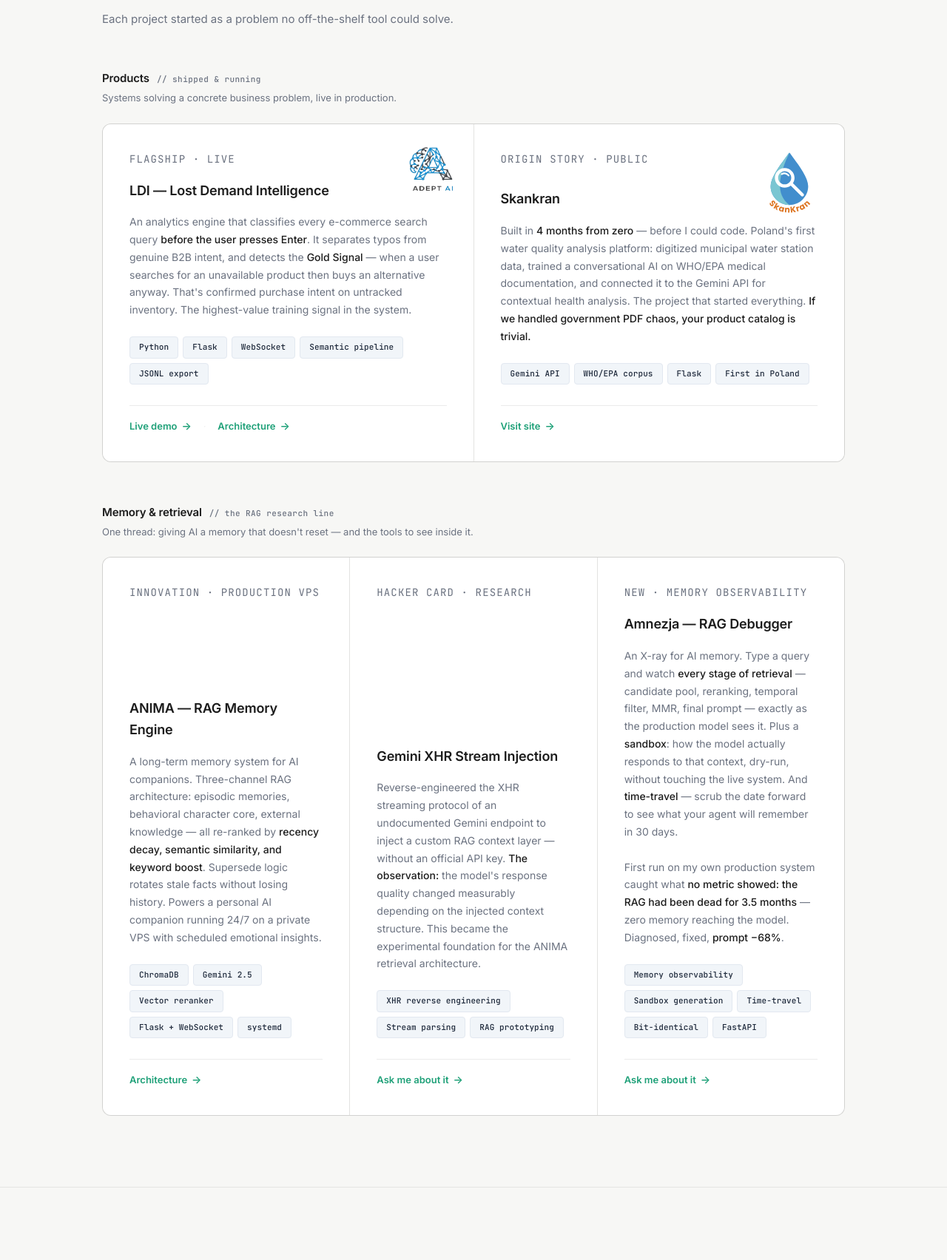
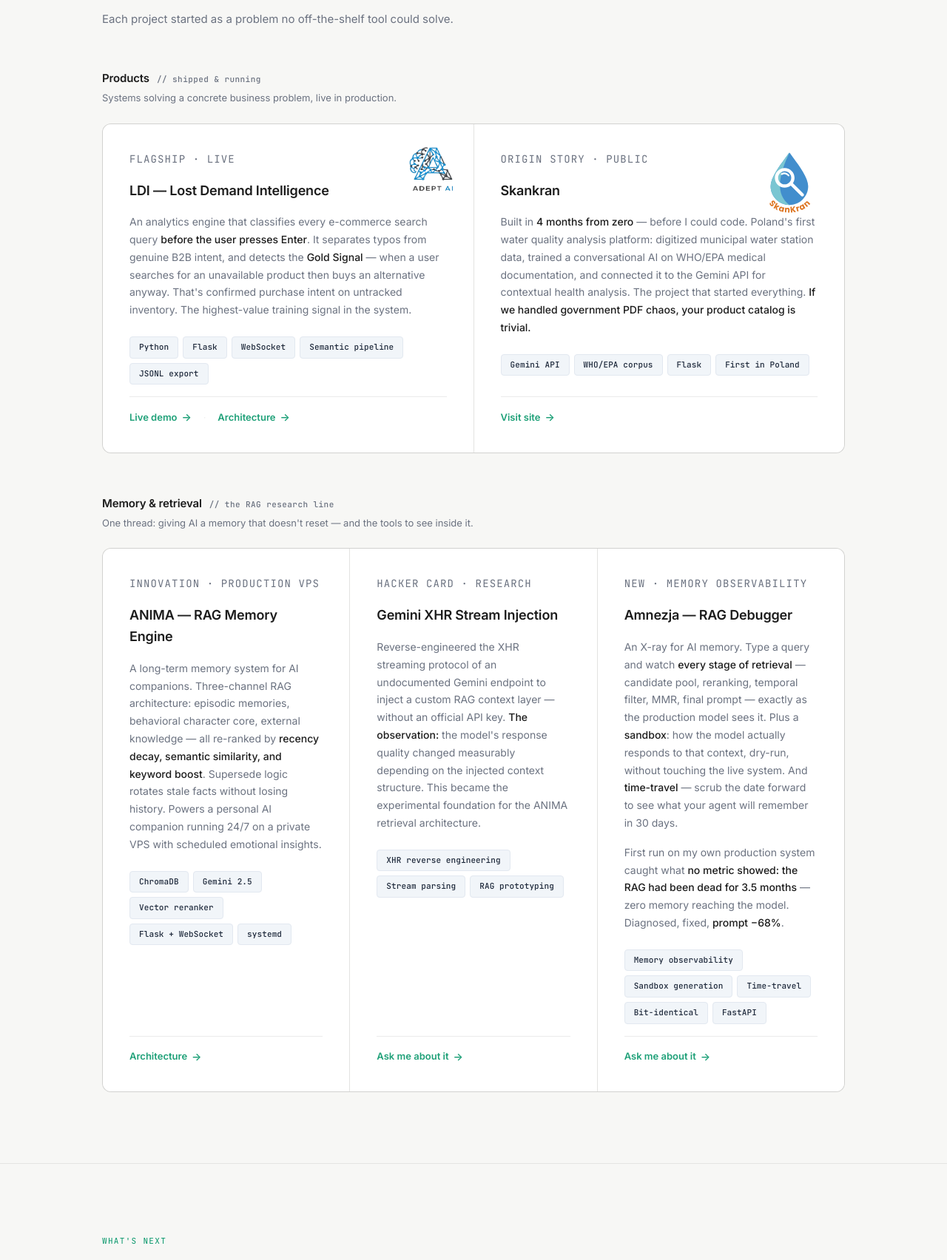
Before and after one commit to lukiikebukuro/forteca_finalna, a Flask app: page / in a window 1280 px wide. Shown: the part 985-2689 px from the top of the page at 74% size. Run offline with Flask 3, Linux system fonts and the light colour scheme; parts of the project's set-up code (start-up, migrations or seed data) failed here and were passed over.

Commit message:
fix(portfolio): zastap br+br osobnym paragrafem w karcie Amnezja — redukcja martwej przestrzeni w wierszach kart

```diff
--- a/templates/index.html
+++ b/templates/index.html
@@ -210,7 +210,6 @@
             font-size: 14px;
             color: var(--muted);
             line-height: 1.7;
-            flex: 1;
         }
         .project-card p strong {
             color: var(--text);
@@ -237,7 +236,7 @@
             display: flex;
             align-items: center;
             gap: 16px;
-            margin-top: 12px;
+            margin-top: auto;
             padding-top: 16px;
             border-top: 1px solid var(--border);
         }
@@ -672,7 +671,8 @@
                     model sees it. Plus a <strong>sandbox</strong>: how the model actually responds to that
                     context, dry-run, without touching the live system. And <strong>time-travel</strong> —
                     scrub the date forward to see what your agent will remember in 30 days.
-                    <br><br>
+                </p>
+                <p>
                     First run on my own production system caught what <strong>no metric showed: the RAG had
                     been dead for 3.5 months</strong> — zero memory reaching the model. Diagnosed, fixed,
                     <strong>prompt −68%</strong>.
```
